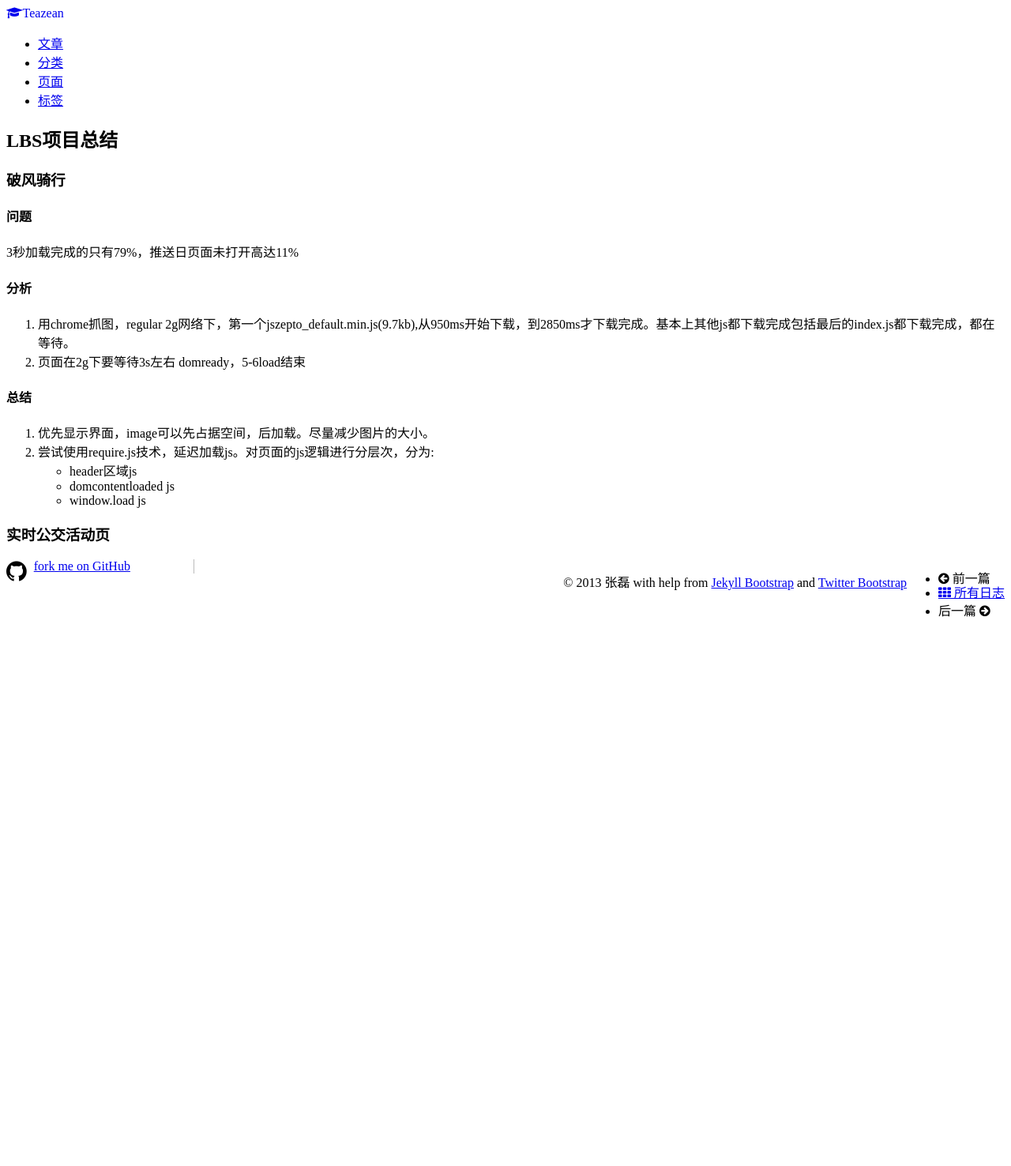
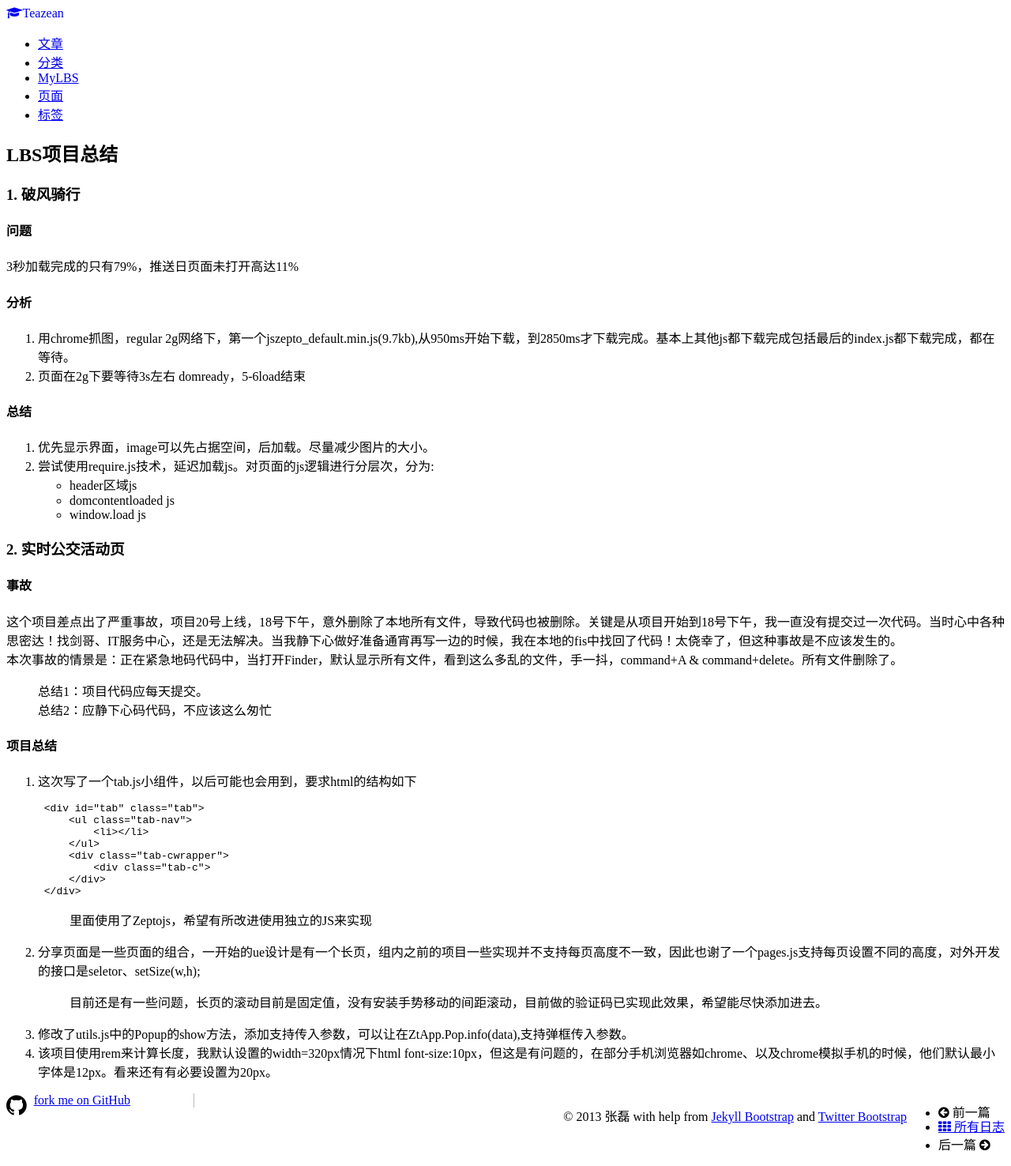
Before and after one commit to teazean/teazean.github.io, a Jekyll site: the page built from mylbs/summary.md, in a window 1280 px wide. Shown: the whole page at 79% size. Built offline with Jekyll 4.4.1, drawn with Linux system fonts in a browser that asks for light colours; nearby versions of some CDN libraries; Markdown is read by kramdown in place of the engine named in the settings; before the commit the page ends 900 px from its top, so only the background shows below that.

Commit message:
添加mylbs

```diff
--- a/_includes/JB/pages_list
+++ b/_includes/JB/pages_list
@@ -24,7 +24,7 @@ Usage:
   {% include custom/pages_list %}
 {% else %}
   {% for node in pages_list %}
-    {% if node.title != null %}
+    {% if node.title != null and node.class == null%}
       {% if group == null or group == node.group %}
       	{% if page.url == node.url %}
       	<li class="active"><a href="{{ BASE_PATH }}{{node.url}}" class="active">{{node.title}}</a></li>
--- a/css/main.css
+++ b/css/main.css
@@ -0,0 +1 @@
+a{word-break: break-all;}
--- a/mylbs/summary.md
+++ b/mylbs/summary.md
@@ -1,11 +1,12 @@
 ---
 layout: post
 title: 项目总结
+class: mylbs
 ---
 
 ##LBS项目总结
 
-###破风骑行
+###1. 破风骑行
 
 ####问题
 3秒加载完成的只有79%，推送日页面未打开高达11%
@@ -21,4 +22,30 @@ title: 项目总结
     + domcontentloaded js
     + window.load js
 
-###实时公交活动页
+###2. 实时公交活动页
+
+####事故
+这个项目差点出了严重事故，项目20号上线，18号下午，意外删除了本地所有文件，导致代码也被删除。关键是从项目开始到18号下午，我一直没有提交过一次代码。当时心中各种思密达！找剑哥、IT服务中心，还是无法解决。当我静下心做好准备通宵再写一边的时候，我在本地的fis中找回了代码！太侥幸了，但这种事故是不应该发生的。
+本次事故的情景是：正在紧急地码代码中，当打开Finder，默认显示所有文件，看到这么多乱的文件，手一抖，command+A & command+delete。所有文件删除了。
+> 总结1：项目代码应每天提交。
+> 总结2：应静下心码代码，不应该这么匆忙
+
+####项目总结
+
+1. 这次写了一个tab.js小组件，以后可能也会用到，要求html的结构如下
+
+        <div id="tab" class="tab">
+            <ul class="tab-nav">
+                <li></li>
+            </ul>
+            <div class="tab-cwrapper">
+                <div class="tab-c">
+            </div>
+        </div>
+
+    >里面使用了Zeptojs，希望有所改进使用独立的JS来实现
+
+2. 分享页面是一些页面的组合，一开始的ue设计是有一个长页，组内之前的项目一些实现并不支持每页高度不一致，因此也谢了一个pages.js支持每页设置不同的高度，对外开发的接口是seletor、setSize(w,h);
+    >目前还是有一些问题，长页的滚动目前是固定值，没有安装手势移动的间距滚动，目前做的验证码已实现此效果，希望能尽快添加进去。
+3. 修改了utils.js中的Popup的show方法，添加支持传入参数，可以让在ZtApp.Pop.info(data),支持弹框传入参数。
+4. 该项目使用rem来计算长度，我默认设置的width=320px情况下html font-size:10px，但这是有问题的，在部分手机浏览器如chrome、以及chrome模拟手机的时候，他们默认最小字体是12px。看来还有有必要设置为20px。
```
Also changed, not shown: _posts/2015-8-20-requirejs.md (+4 -0 lines), mylbs.html (added, +34 -0 lines), mylbs/learn.md (+1 -0 lines), mylbs/newer.md (+3 -2 lines), mylbs/reading.md (renamed from mylbs/weekly.md, +3 -2 lines), mylbs/study.md (+5 -1 lines).
